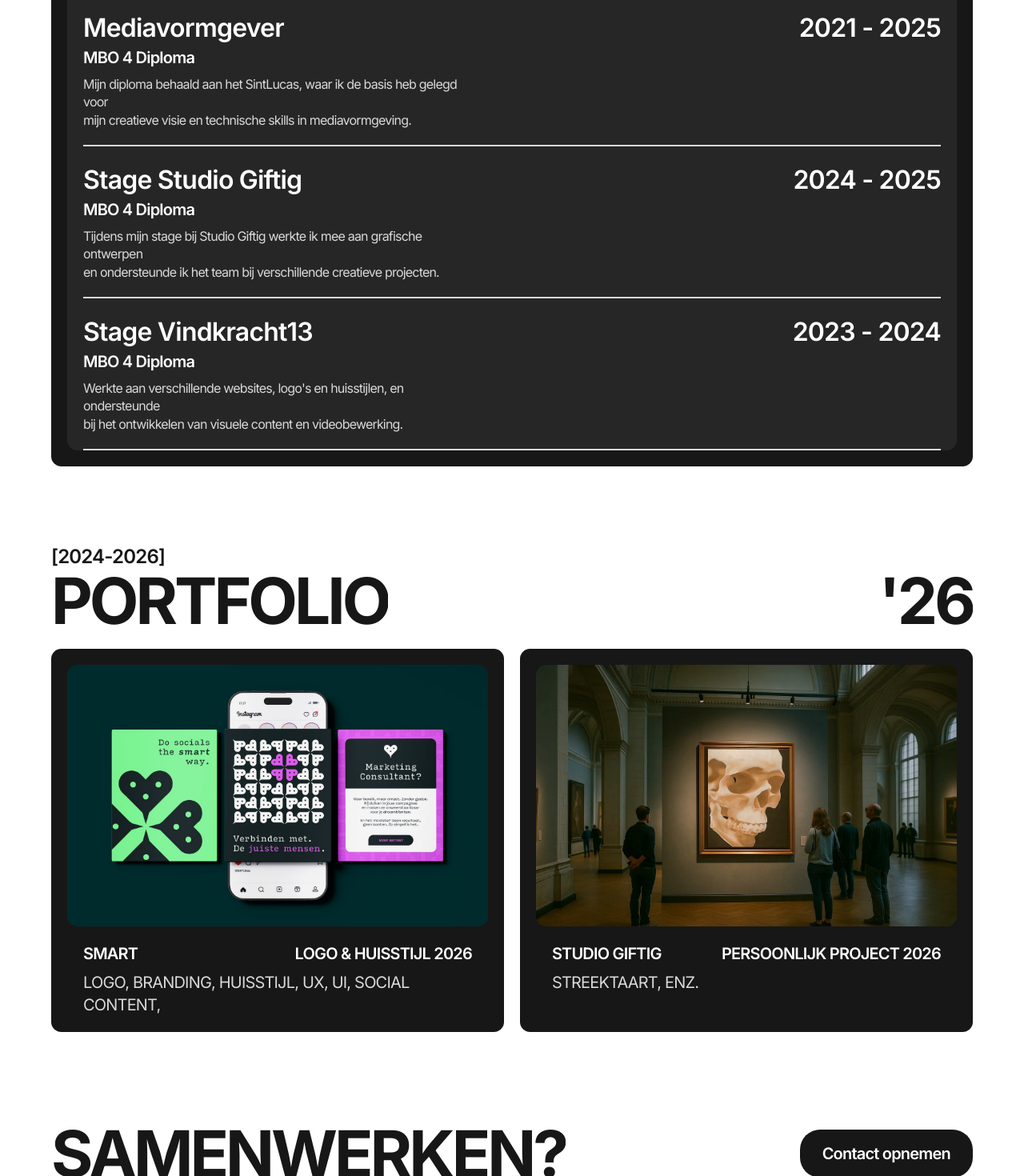
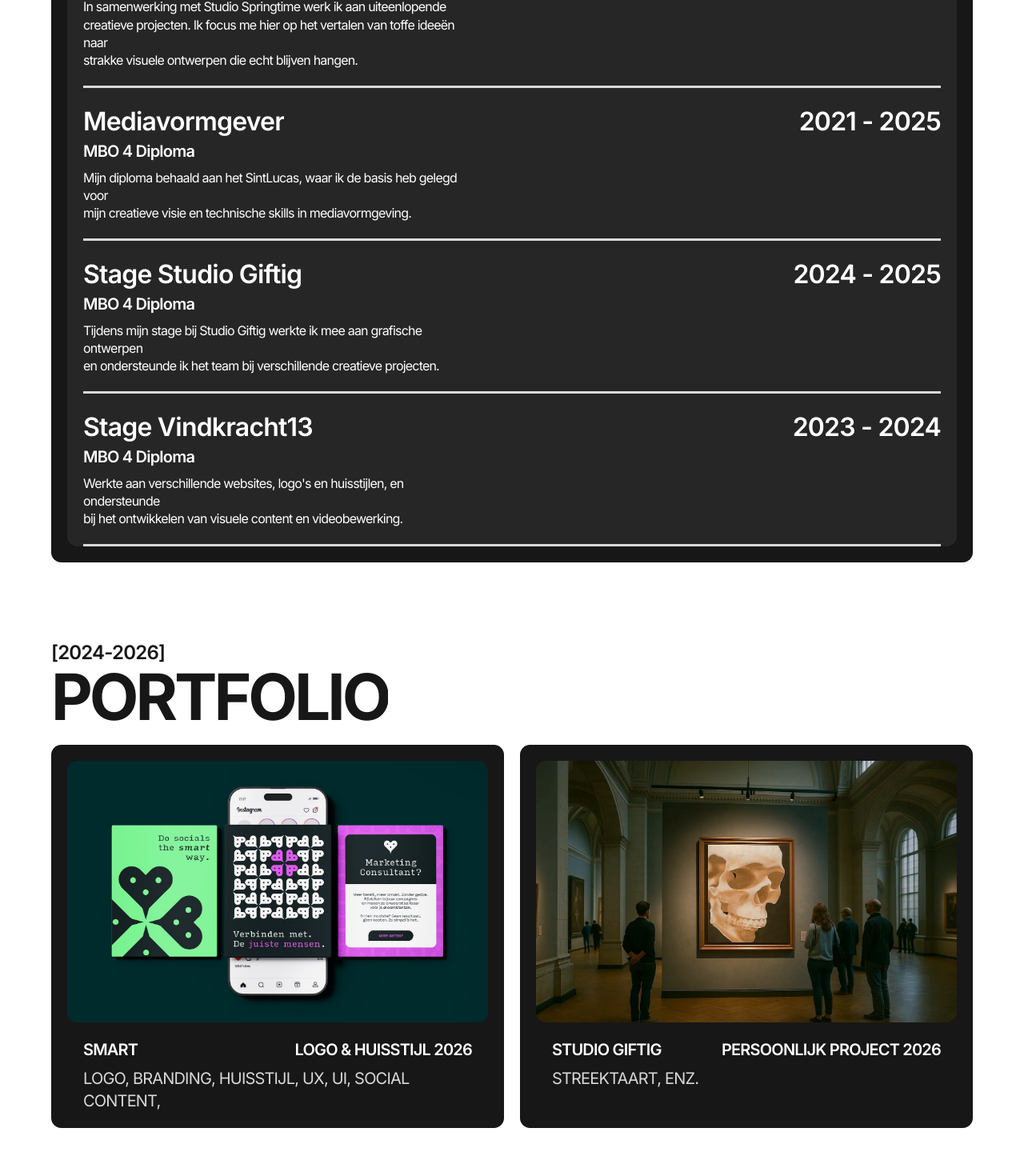
Before and after one commit to arekverbakel/arekverbakelportfolio, a Next.js app: page /over-mij in a window 1280 px wide. Shown: the part 1252-2722 px from the top of the page at 80% size. Built offline with nearby package versions, Linux system fonts and the light colour scheme.

Commit message:
ervaring pagina + kleine afatsnad aanpassingen
ervaring pagina + kleine afatsnad aanpassingen eraving pagina en '26 ook weg bij portofolio

```diff
--- a/app/over-mij/OverMij.module.css
+++ b/app/over-mij/OverMij.module.css
@@ -3,7 +3,7 @@
   display: grid;
   grid-template-columns: 1fr minmax(280px, 341px);
   gap: calc(var(--gap) * 2);
-  align-items: start;
+  align-items: stretch;
   padding-top: 48px;
   padding-bottom: var(--section-padding-y);
 }
@@ -24,7 +24,6 @@
   border-radius: var(--radius);
   overflow: hidden;
   background: var(--color-light);
-  aspect-ratio: 341 / 506;
 }
 
 .aboutPhoto img {
@@ -37,6 +36,9 @@
 @media (max-width: 640px) {
   .about {
     grid-template-columns: 1fr;
+  }
+  .aboutPhoto {
+    aspect-ratio: 341 / 506;
   }
   .aboutText h2 {
     font-size: 16px;
@@ -63,7 +65,7 @@
   font-weight: 700;
   text-transform: uppercase;
   letter-spacing: -0.05em;
-  margin-bottom: var(--gap);
+  margin-bottom: 8px; /* dicht tegen het eerste lijntje, zoals in Figma */
 }
 
 .panel {
@@ -74,11 +76,11 @@
 
 .row {
   padding: var(--gap) 0;
-  border-bottom: 2px solid #d9d9d9;
+  border-bottom: 3px solid #d9d9d9;
 }
 
 .row:first-child {
-  border-top: 2px solid #d9d9d9;
+  border-top: 3px solid #d9d9d9;
 }
 
 .rowTop {
@@ -109,7 +111,7 @@
 }
 
 .rowDescription {
-  color: #d9d9d9;
+  color: var(--color-white);
   font-size: 16px;
   font-weight: 400;
   line-height: 1.4;
@@ -129,6 +131,10 @@
   }
   .rowDescription {
     font-size: 14px;
+  }
+  .row,
+  .row:first-child {
+    border-width: 2px;
   }
 }
 
@@ -186,44 +192,3 @@
     grid-template-columns: 1fr;
   }
 }
-
-/* ================= SAMENWERKEN? ================= */
-.cta {
-  padding-bottom: var(--section-padding-y);
-  display: flex;
-  align-items: center;
-  justify-content: space-between;
-  flex-wrap: wrap;
-  gap: var(--gap);
-}
-
-.ctaTitle {
-  font-size: 80px;
-  font-weight: 700;
-  text-transform: uppercase;
-  letter-spacing: -0.05em;
-  color: var(--color-darkest);
-}
-
-.ctaButton {
-  display: inline-flex;
-  align-items: center;
-  justify-content: center;
-  background: var(--color-darkest);
-  color: var(--color-white);
-  font-size: 20px;
-  font-weight: 600;
-  padding: 16px 28px;
-  border-radius: 25px;
-  white-space: nowrap;
-}
-
-@media (max-width: 640px) {
-  .ctaTitle {
-    font-size: 40px;
-  }
-  .ctaButton {
-    font-size: 16px;
-    padding: 13px 22px;
-  }
-}
--- a/app/over-mij/page.js
+++ b/app/over-mij/page.js
@@ -1,5 +1,4 @@
 import SplitReveal from "@/components/SplitReveal";
-import MagneticButton from "@/components/MagneticButton";
 import ProjectCard from "@/components/ProjectCard";
 import { PROJECTS } from "@/lib/projects";
 import styles from "./OverMij.module.css";
@@ -95,9 +94,6 @@ export default function OverMijPage() {
         </SplitReveal>
         <div className={styles.portfolioHeader}>
           <SplitReveal as="h2">PORTFOLIO</SplitReveal>
-          <SplitReveal as="span" className={styles.year}>
-            &apos;26
-          </SplitReveal>
         </div>
 
         <div className={styles.grid}>
@@ -106,20 +102,6 @@ export default function OverMijPage() {
           ))}
         </div>
       </section>
-
-      {/* ---------- SAMENWERKEN? ---------- */}
-      <section className={`container ${styles.cta}`}>
-        <SplitReveal as="h2" className={styles.ctaTitle}>
-          Samenwerken?
-        </SplitReveal>
-        <MagneticButton
-          href="mailto:arekverbakelbusiness@gmail.com"
-          className={styles.ctaButton}
-          strength={0.4}
-        >
-          Contact opnemen
-        </MagneticButton>
-      </section>
     </>
   );
 }
--- a/app/portfolio/page.js
+++ b/app/portfolio/page.js
@@ -17,9 +17,6 @@ export default function PortfolioPage() {
         </SplitReveal>
         <div className={styles.headerText}>
           <SplitReveal as="h1">PORTFOLIO</SplitReveal>
-          <SplitReveal as="span" className={styles.year}>
-            &apos;26
-          </SplitReveal>
         </div>
       </div>
 
--- a/app/project-1/Smart.module.css
+++ b/app/project-1/Smart.module.css
@@ -13,7 +13,7 @@
 .title {
   text-align: center;
   color: var(--color-white);
-  font-size: 110px;
+  font-size: 92px;
   font-weight: 700;
   text-transform: uppercase;
   letter-spacing: -0.05em;
@@ -40,7 +40,7 @@
   color: var(--color-white);
   font-size: 20px;
   font-weight: 600;
-  margin-bottom: 8px;
+  margin-bottom: 0;
 }
 
 .metaYear {
@@ -85,7 +85,7 @@
 
 @media (max-width: 640px) {
   .title {
-    font-size: 46px;
+    font-size: 40px;
     margin-bottom: calc(var(--gap) / 1.5);
   }
 
--- a/app/project-2/Herman.module.css
+++ b/app/project-2/Herman.module.css
@@ -13,7 +13,7 @@
 .title {
   text-align: center;
   color: var(--color-white);
-  font-size: 131px;
+  font-size: 92px;
   font-weight: 700;
   text-transform: uppercase;
   letter-spacing: -0.05em;
@@ -40,7 +40,7 @@
   color: var(--color-white);
   font-size: 20px;
   font-weight: 600;
-  margin-bottom: 8px;
+  margin-bottom: 0;
 }
 
 .metaYear {
@@ -102,7 +102,7 @@
 
 @media (max-width: 640px) {
   .title {
-    font-size: 54px;
+    font-size: 40px;
     margin-bottom: calc(var(--gap) / 1.5);
   }
 
```
Also changed, not shown: app/Home.module.css (+6 -4 lines).
